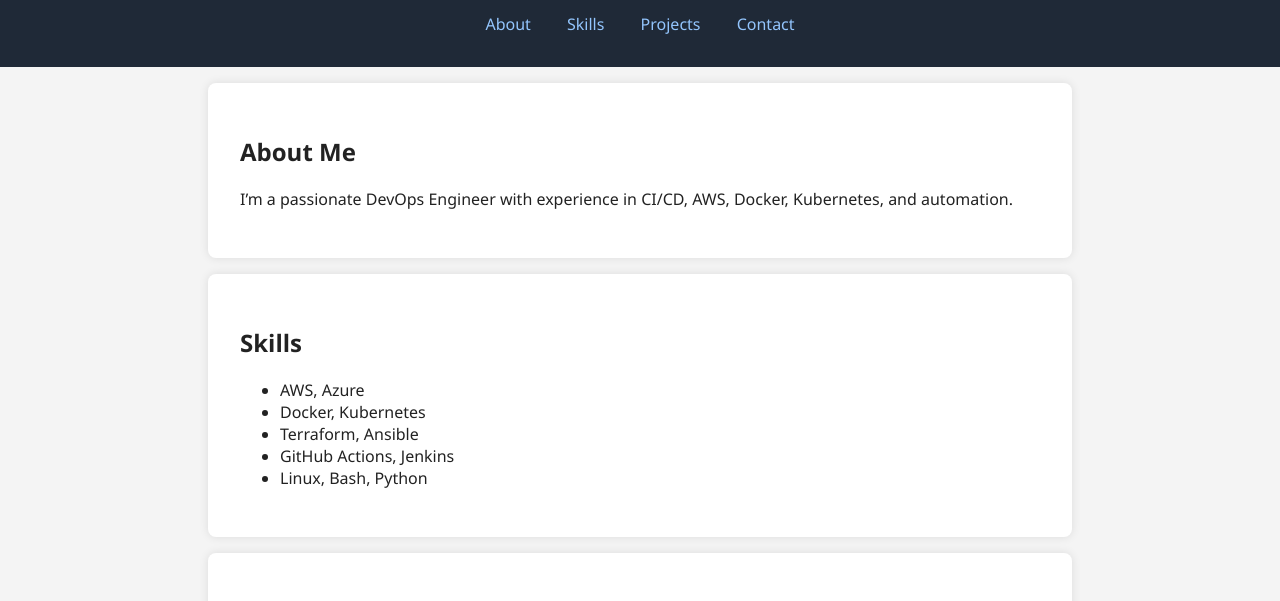
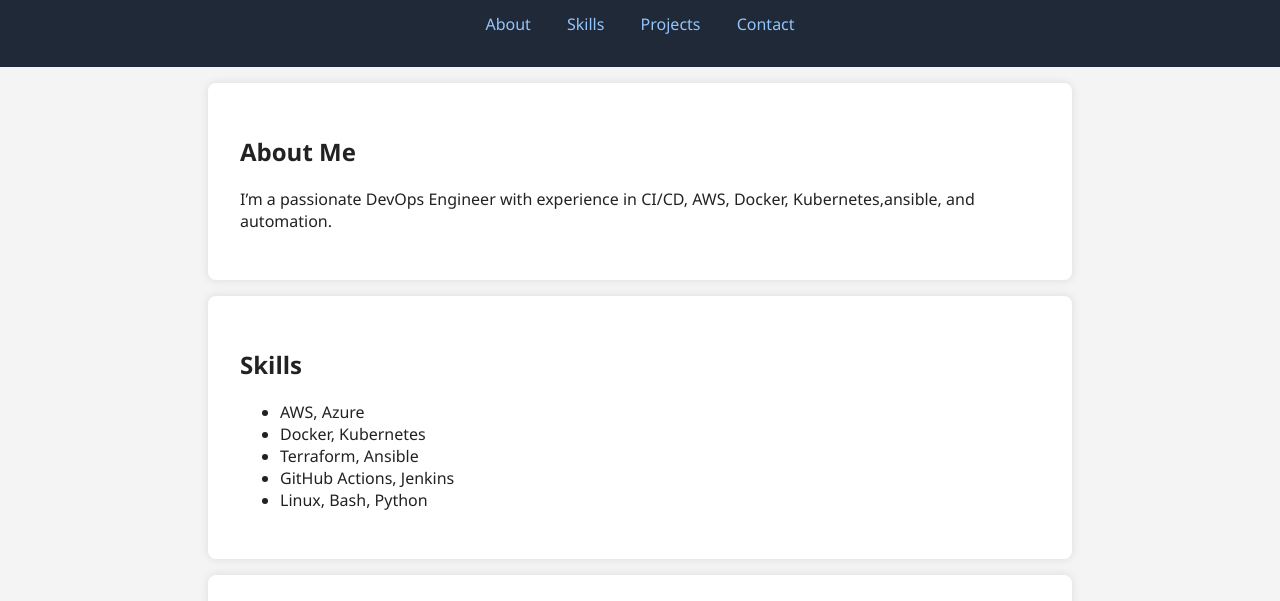
Before and after one commit to meet162609/git1, a plain HTML site: page index.html in a window 1280 px wide. Shown: the part 143-744 px from the top of the page. Drawn offline with Linux system fonts and the light colour scheme.

Commit message:
ansible added

```diff
--- a/index.html
+++ b/index.html
@@ -20,7 +20,7 @@
 
   <section id="about">
     <h2>About Me</h2>
-    <p>I’m a passionate DevOps Engineer with experience in CI/CD, AWS, Docker, Kubernetes, and automation.</p>
+    <p>I’m a passionate DevOps Engineer with experience in CI/CD, AWS, Docker, Kubernetes,ansible, and automation.</p>
   </section>
 
   <section id="skills">
```
